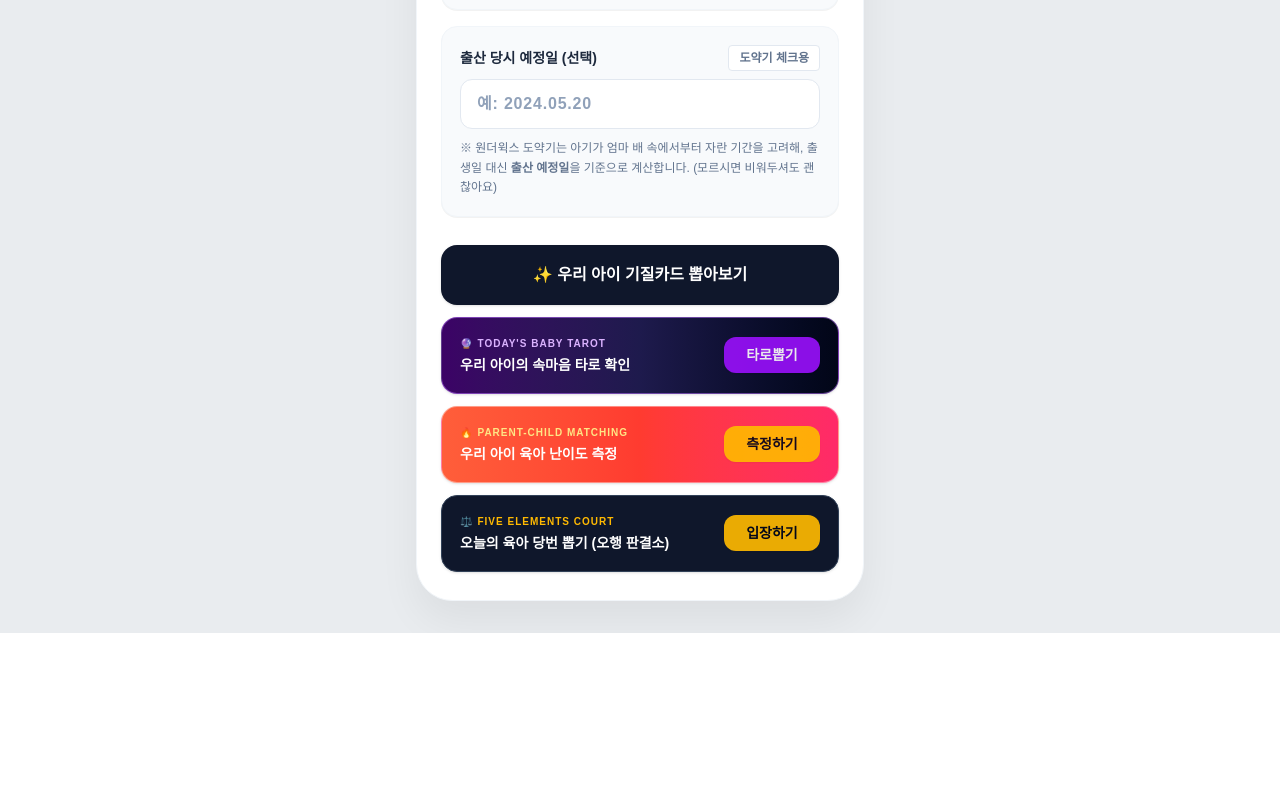
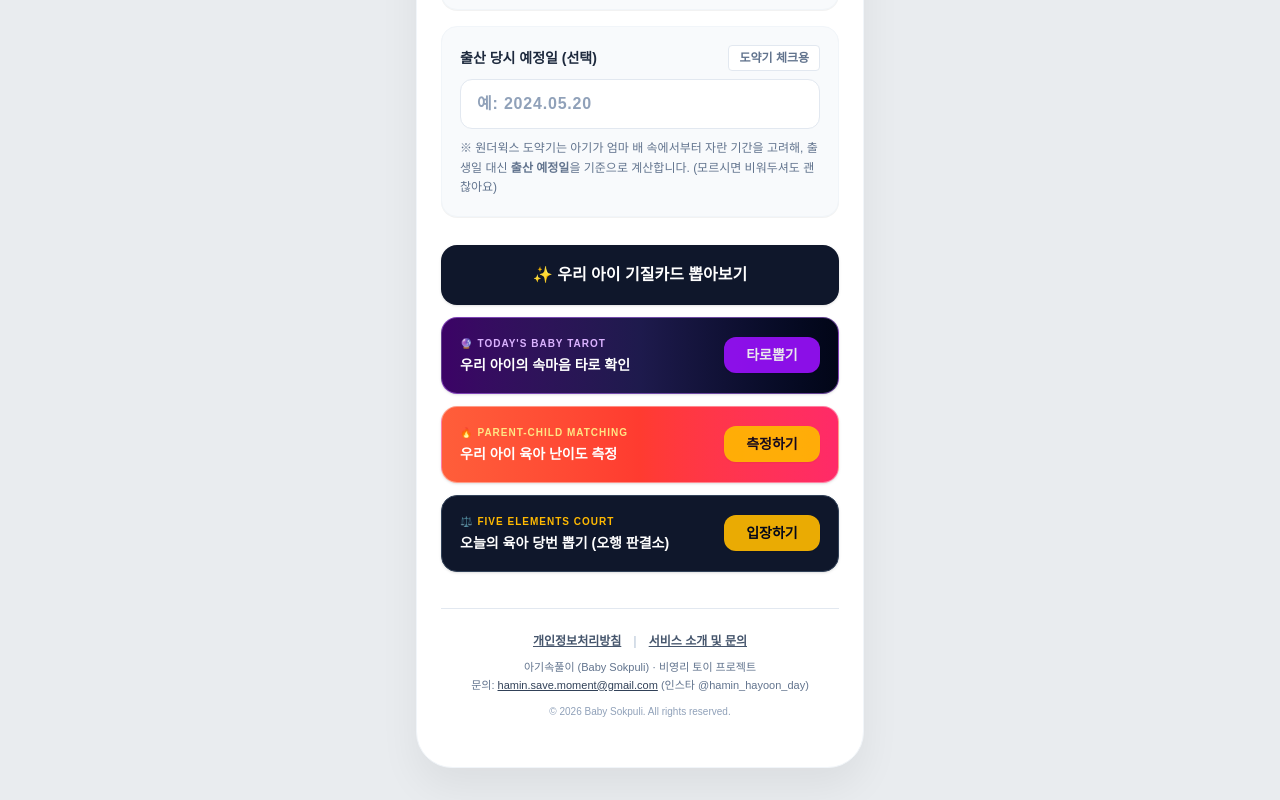
Before and after one commit to GreatJoonki/baby-sokpuli, a Next.js app: page / in a window 1280 px wide. Shown: the part 883-1683 px from the top of the page. Before the commit the page ends 1516 px from the top, so only its background shows below. Built offline with nearby package versions, Linux system fonts and the light colour scheme.

Commit message:
feat: 애드센스 심사용 개인정보처리방침 모달 및 실제 문의 이메일 푸터 추가

```diff
--- a/src/app/page.tsx
+++ b/src/app/page.tsx
@@ -898,6 +898,7 @@ export default function Home() {
   const cardRef = useRef<HTMLDivElement>(null);
   const [isDownloading, setIsDownloading] = useState(false);
   const [isLoungeOpen, setIsLoungeOpen] = useState(false);
+  const [isPrivacyModalOpen, setIsPrivacyModalOpen] = useState(false);
   const [iosSavedImageUrl, setIosSavedImageUrl] = useState<string | null>(null);
 
   const [isAiReportModalOpen, setIsAiReportModalOpen] = useState(false);
@@ -3385,7 +3386,82 @@ export default function Home() {
             </div>
           </div>
         )}
-
+      {/* 애드센스 승인 심사용 필수 푸터: 운영 정보 및 개인정보 처리방침 */}
+      <footer className="mt-8 pt-6 pb-6 border-t border-slate-200 text-center space-y-2.5 text-[11px] text-slate-500">
+          <div className="flex justify-center items-center space-x-3 text-xs font-semibold text-slate-600">
+            <button
+              type="button"
+              onClick={() => setIsPrivacyModalOpen(true)}
+              className="underline hover:text-slate-900 transition-colors"
+            >
+              개인정보처리방침
+            </button>
+            <span className="text-slate-300">|</span>
+            <button
+              type="button"
+              onClick={() => setIsLoungeOpen(true)}
+              className="underline hover:text-slate-900 transition-colors"
+            >
+              서비스 소개 및 문의
+            </button>
+          </div>
+          <p className="leading-relaxed break-keep">
+            아기속풀이 (Baby Sokpuli) · 비영리 토이 프로젝트<br />
+            문의: <a href="mailto:hamin.save.moment@gmail.com" className="underline font-medium text-slate-700">hamin.save.moment@gmail.com</a> (인스타 @hamin_hayoon_day)
+          </p>
+          <p className="text-[10px] text-slate-400">
+            © 2026 Baby Sokpuli. All rights reserved.
+          </p>
+        </footer>
+
+        {/* 개인정보처리방침 팝업 모달 */}
+        {isPrivacyModalOpen && (
+          <div className="fixed inset-0 z-50 bg-slate-950/70 backdrop-blur-xs flex items-end sm:items-center justify-center p-0 sm:p-4 animate-fadeIn">
+            <div className="w-full max-w-md bg-white rounded-t-3xl sm:rounded-3xl border border-slate-200 p-6 shadow-2xl space-y-4 max-h-[85vh] overflow-y-auto text-slate-900 text-left">
+              <div className="flex justify-between items-center pb-3 border-b border-slate-100">
+                <h3 className="text-base font-black text-slate-900">개인정보처리방침</h3>
+                <button
+                  type="button"
+                  onClick={() => setIsPrivacyModalOpen(false)}
+                  className="w-8 h-8 bg-slate-100 border border-slate-200 rounded-full text-xs font-bold text-slate-600 flex items-center justify-center hover:bg-slate-200"
+                >
+                  ✕
+                </button>
+              </div>
+              <div className="text-xs text-slate-600 space-y-3 leading-relaxed break-keep">
+                <p>
+                  &lsquo;아기속풀이&rsquo;는 이용자의 개인정보를 소중히 다루며, 관련 법령을 준수합니다.
+                </p>
+                <div className="p-3 bg-slate-50 rounded-xl border border-slate-200 space-y-1">
+                  <span className="font-bold text-slate-800 block">1. 수집하는 개인정보 항목 및 보관 방식</span>
+                  <p>
+                    이용자가 입력한 아이 이름, 생년월일, 태어난 시간, 부모 생년월일 정보는 <b>외부 서버로 전송되거나 데이터베이스에 저장되지 않습니다.</b> 모든 연산과 임시 저장은 이용자의 스마트폰/PC 웹 브라우저(localStorage) 내부에서만 안전하게 동작합니다.
+                  </p>
+                </div>
+                <div className="p-3 bg-slate-50 rounded-xl border border-slate-200 space-y-1">
+                  <span className="font-bold text-slate-800 block">2. 제3자 제공 및 마케팅 활용</span>
+                  <p>
+                    수집된 데이터가 서버에 남지 않으므로 어떠한 제3자에게도 정보를 제공하거나 공유하지 않습니다.
+                  </p>
+                </div>
+                <div className="p-3 bg-slate-50 rounded-xl border border-slate-200 space-y-1">
+                  <span className="font-bold text-slate-800 block">3. 문의처</span>
+                  <p>
+                    개인정보 보호 관련 문의 및 서비스 피드백은 아래 이메일로 접수해 주시면 성실히 답변해 드리겠습니다.<br />
+                    이메일: <a href="mailto:hamin.save.moment@gmail.com" className="text-slate-900 font-bold underline">hamin.save.moment@gmail.com</a>
+                  </p>
+                </div>
+              </div>
+              <button
+                type="button"
+                onClick={() => setIsPrivacyModalOpen(false)}
+                className="w-full py-3.5 bg-slate-900 text-white font-bold text-xs rounded-xl shadow-xs"
+              >
+                닫기
+              </button>
+            </div>
+          </div>
+        )}
       </div>
     </main>
   );
```
